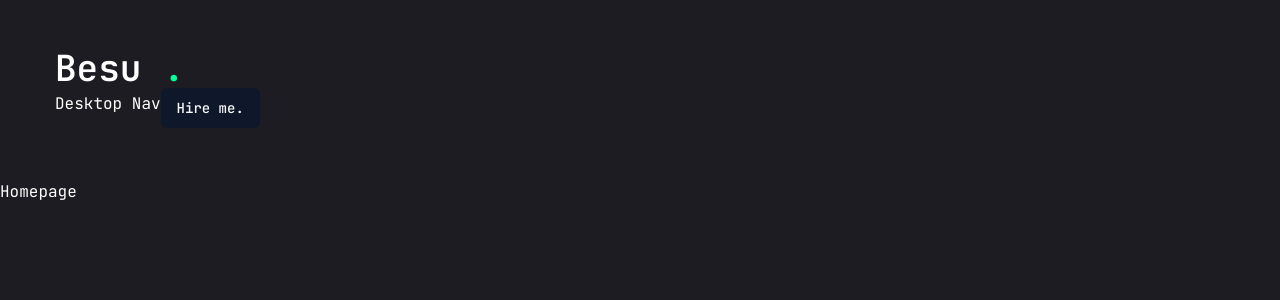
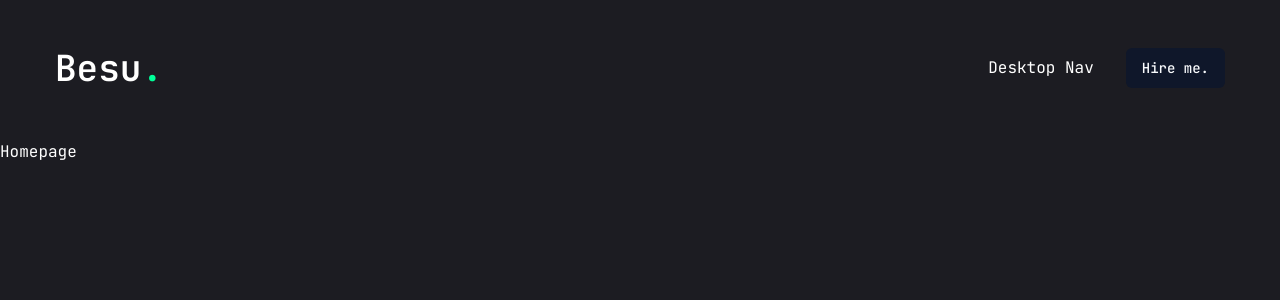
Before and after one commit to Besufekad-HAZ/My-Portfolio-Next, a Next.js app: page / in a window 1280 px wide. Shown: the top 300 px of the page. Built offline with nearby package versions, Linux system fonts and the light colour scheme.

Commit message:
Structure the Mobile and desktop nav and start working on the overall Nav component page

```diff
--- a/components/Header.tsx
+++ b/components/Header.tsx
@@ -7,20 +7,23 @@
 const Header = () => {
   return (
     <header className="py-8 xl:py-12 text-white">
-      <div className="container mxauto">
+      <div className="container mx-auto flex justify-between items-center">
         {/* logo */}
         <Link href="/">
           <h1 className="text-4xl font-semibold">
-            Besu <span className="text-accent">.</span>
+            Besu<span className="text-accent">.</span>
           </h1>
         </Link>
         {/* desktop nav & hire me button */}
-        <div className="hidden xl:flex">
+        <div className="hidden xl:flex items-center gap-8">
           <Nav />
           <Link href="/contact">
             <Button>Hire me.</Button>
           </Link>
         </div>
+
+        {/* mobile nav */}
+        <div className="xl:hidden">Mobile Nav</div>
       </div>
     </header>
   );
```
